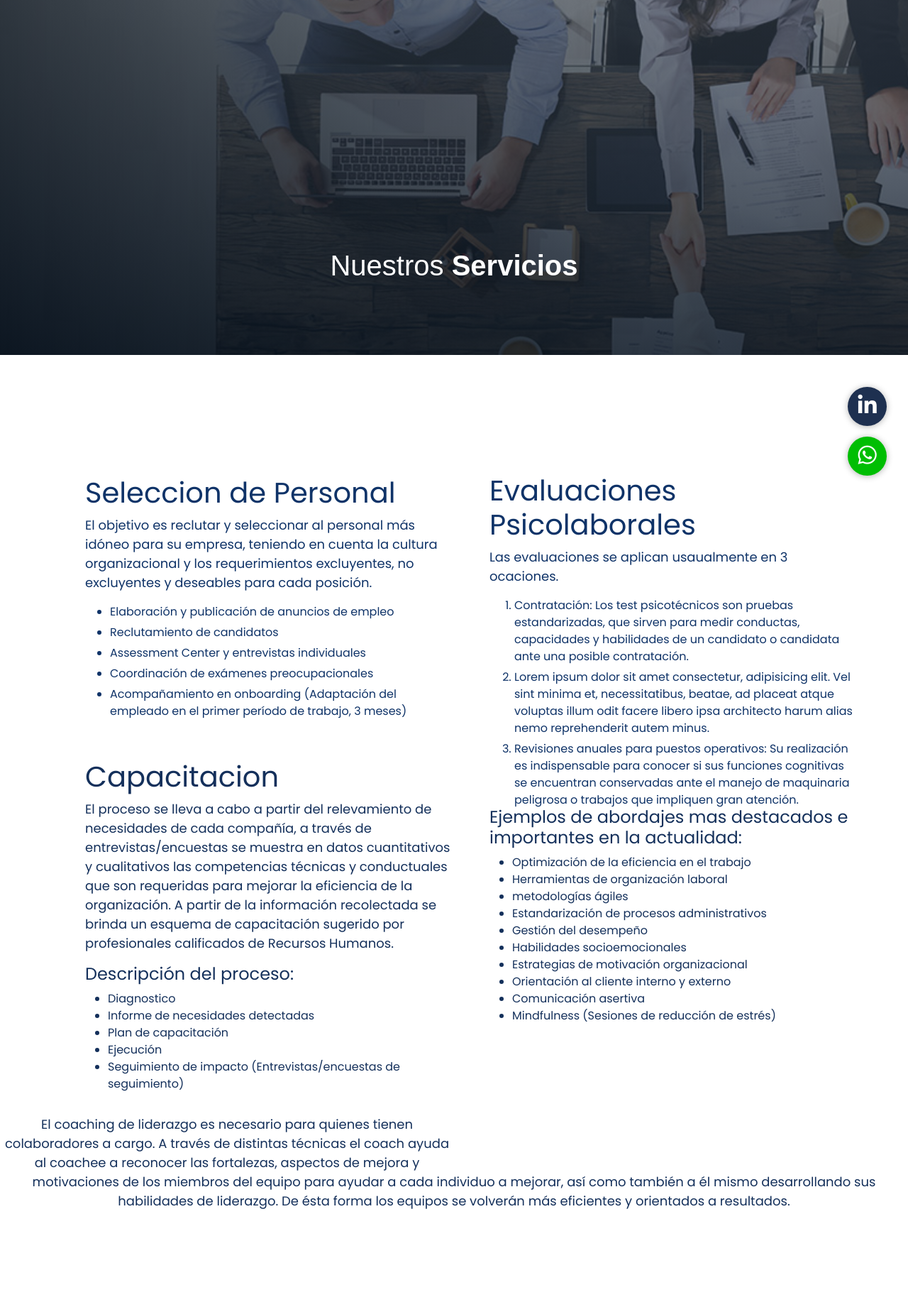
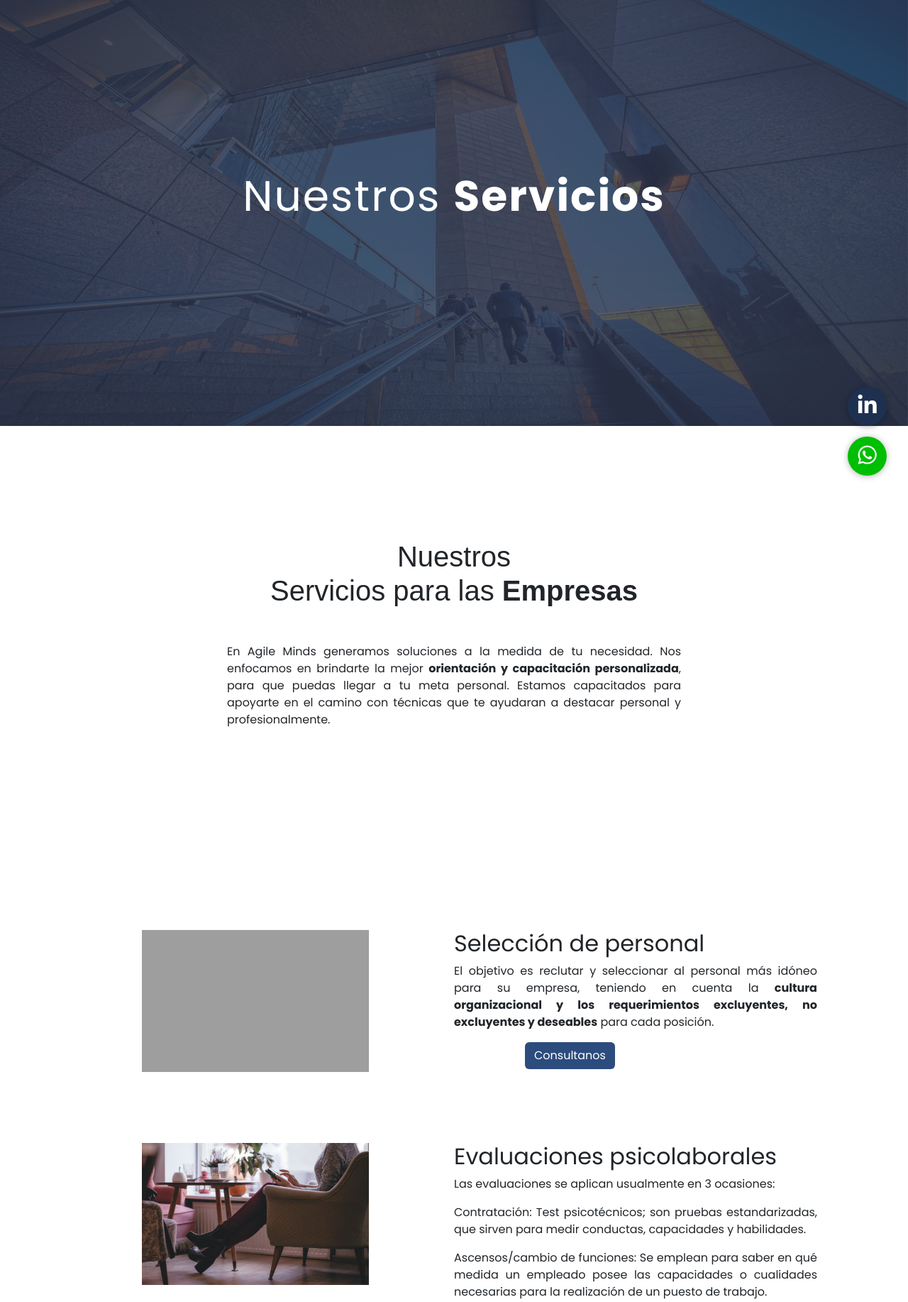
Before and after one commit to Gaby-1628/Consultora, a PHP site: page /seleccion.html in a window 1280 px wide. Shown: the part 100-1934 px from the top of the page at 71% size. Run offline with PHP 8.4, Linux system fonts and the light colour scheme; some libraries are stand-ins or nearby versions; grey boxes are pictures that could not be loaded.

Commit message:
Se conecto el boton de linkedin, y se rediseño la seccion de Empresas

```diff
--- a/css/style.css
+++ b/css/style.css
@@ -797,24 +797,23 @@ footer {
     float: left;
     width: 400px;
     height: 120px;
+    display: flex;
+    justify-content: center;
+    align-items: center;
     color: #000000;
 }
 
 #redes h3 {
     font-size: 20px;
-    display: flex;
-    justify-content: center;
-    margin-top: 20px;
+    font-weight: bold;
 }
 
-#redes .fa-brands {
-    color: #000000;
-    margin-left: 20px;
-}
-
-.whatsapp {
+/* .whatsapp {
     margin-left: 100px;
     color: #000000;
+} */
+.whatsapp i {
+    padding: 0 10px;
 }
 
 #text {
@@ -833,7 +832,7 @@ footer {
 
 .fa-envelope,
 .fa-linkedin {
-    padding: 0 20px;
+    padding: 0 10px;
 }
 
 /* ------------------------------------------------------------ */
@@ -846,7 +845,7 @@ footer {
     margin-top: 100px;
 }
 
-#tcn h1 {
+#tcn h2 {
     text-align: center;
     margin-top: 100px;
     font-family: Arial, Helvetica, sans-serif;
@@ -881,7 +880,7 @@ footer {
     margin-top: 100px;
     font-family: Arial, Helvetica, sans-serif;
     font-size: 40px;
-    margin-bottom: 70px;
+    margin-bottom: 50px;
 }
 
 #one p {
@@ -890,16 +889,11 @@ footer {
     text-align: justify;
 }
 
-#exaples_item {
-    width: 100%;
-    height: 800px;
-    display: flex;
-}
-
 .content_item {
     width: 100%;
-    height: 300px;
+    height: auto;
     display: flex;
+    padding: 50px 0;
     background: #fff;
 }
 
--- a/seleccion.html
+++ b/seleccion.html
@@ -8,9 +8,11 @@
     <title>Agile Minds</title>
     <link href="https://cdn.jsdelivr.net/npm/bootstrap@5.3.0-alpha1/dist/css/bootstrap.min.css" rel="stylesheet"
         integrity="sha384-GLhlTQ8iRABdZLl6O3oVMWSktQOp6b7In1Zl3/Jr59b6EGGoI1aFkw7cmDA6j6gD" crossorigin="anonymous">
+    <script src="https://cdn.jsdelivr.net/npm/bootstrap@5.3.0-alpha1/dist/js/bootstrap.bundle.min.js"
+        integrity="sha384-w76AqPfDkMBDXo30jS1Sgez6pr3x5MlQ1ZAGC+nuZB+EYdgRZgiwxhTBTkF7CXvN"
+        crossorigin="anonymous"></script>
     <script src="https://kit.fontawesome.com/623d2400f0.js" crossorigin="anonymous"></script>
     <link rel="stylesheet" href="css/style.css">
-    <link rel="stylesheet" href="css/seleccion.css">
     <script src="js/scrollreveal.js"></script>
     <link rel="stylesheet" href="php/contacto.php">
 </head>
@@ -87,112 +89,96 @@
                 </div>
             </section>
         </nav>
-        <section id="banner">
-            <h1>Nuestros <strong>Servicios</strong></h1>
+        <section class="header">
+            <div class="banner">
+                <div id="carouselExampleSlidesOnly" class="carousel slide" data-bs-ride="carousel">
+                    <div class="carousel-inner">
+                        <div class="carousel-item active">
+                            <img src="Img/stairs-6133971_1920.jpg" class="d-block w-100" alt="...">
+                        </div>
+                        <div class="carousel-item">
+                            <img src="Img/office-820390_1920.jpg" class="d-block w-100" alt="...">
+                        </div>
+                        <div class="carousel-item">
+                            <img src="Img/laptops.jpg" class="d-block w-100" alt="...">
+                        </div>
+                    </div>
+                </div>
+            </div>
+            <div class="banner-overlay"></div>
+            <div class="header-serv">
+                <h1>Nuestros <strong>Servicios</strong></h1>
+            </div>
         </section>
     </header>
     <main>
-        <!--  <section id="info">
-            <p>El proceso de selección es el conjunto de etapas o pasos que tienen como objetivo reclutar y seleccionar al personal más idóneo para un puesto de trabajo en una empresa.</p>
-        </section>  -->
-
-        <!--  <section id="revelamiento-">
-            <div id="revelamiento">
-                <img src="img/seleccion2.avif" alt="">
+        <section id="one">
+            <h2>Nuestros <br> Servicios para las <strong>Empresas</strong></h2>
+            <p>
+                En Agile Minds generamos soluciones a la medida de tu necesidad. Nos enfocamos en brindarte la mejor <strong>orientación y capacitación personalizada</strong>, para que puedas llegar a tu meta personal. Estamos capacitados para apoyarte en el camino con técnicas que te ayudaran a destacar personal y profesionalmente.
+            </p>
+        </section>
+        <article class="content_item">
+            <div class="img">
+                <img src="Img/team.jpg">
+            </div>
+            <div class="text_item">
+                <h2>Selección de personal</h2>
                 <p>
-                    •	Elaboración y publicación de anuncios de empleo <br>
-                    •	Reclutamiento de candidatos <br>
-                    •	Assessment Center y entrevistas individuales <br>
-                    •	Coordinación de exámenes preocupacionales <br>
-                    •	Acompañamiento en onboarding (Adaptación del empleado en el primer período de trabajo, 3 meses) <br>
+                    El objetivo es reclutar y seleccionar al personal más idóneo para su empresa, teniendo en cuenta la <strong>cultura organizacional y los requerimientos excluyentes, no excluyentes y deseables</strong> para cada posición.
                 </p>
+                <a href="form-presu.html" class="btn">Consultanos </a>
             </div>
-        </section>-->
-
-        <section id="empresass">
-            <div id="selec">
-                <h1> Seleccion de Personal</h1>
-                <p id="par"> El objetivo es reclutar y seleccionar al personal más idóneo para su empresa, teniendo
-                    en cuenta la cultura organizacional y los requerimientos excluyentes, no excluyentes y deseables
-                    para cada posición.
+        </article>
+        <article class="content_item">
+            <div class="img">
+                <img src="Img/food-2940553_1920.jpg">
+            </div>
+            <div class="text_item service">
+                <h2>Evaluaciones psicolaborales</h2>
+                <p>
+                    Las evaluaciones se aplican usualmente en 3 ocasiones:
                 </p>
-                <ul>
-                    <li>Elaboración y publicación de anuncios de empleo</li>
-                    <li>Reclutamiento de candidatos</li>
-                    <li>Assessment Center y entrevistas individuales</li>
-                    <li>Coordinación de exámenes preocupacionales</li>
-                    <li>Acompañamiento en onboarding (Adaptación del empleado en el primer período de trabajo, 3
-                        meses)</li>
-                </ul>
+                <p>
+                    Contratación: Test psicotécnicos; son pruebas estandarizadas, que sirven para medir conductas, capacidades y habilidades.
+                </p>
+                <p>
+                    Ascensos/cambio de funciones: Se emplean para saber en qué medida un empleado posee las capacidades o cualidades necesarias para la realización de un puesto de trabajo.
+                </p>
+                <p>
+                    Revisiones anuales para puestos operativos: El proceso se lleva a cabo a partir del relevamiento de necesidades de cada compañía, a través de entrevistas/encuestas. A partir de la información recolectada se brinda un esquema de capacitación sugerido por profesionales calificados de Recursos Humanos.
+                </p>
+                <a href="form-presu.html" class="btn">Consultanos</a>
             </div>
-
-            <div id="empresas">
-                <h1>Evaluaciones Psicolaborales</h1>
-                <p id="par">Las evaluaciones se aplican usaualmente en 3 ocaciones.</p>
-                <ol>
-                    <li>Contratación: Los test psicotécnicos son pruebas estandarizadas, que sirven para medir
-                        conductas, capacidades y habilidades de un candidato o candidata ante una posible
-                        contratación.</li>
-                    <li>Lorem ipsum dolor sit amet consectetur, adipisicing elit. Vel sint minima et,
-                        necessitatibus, beatae, ad placeat atque voluptas illum odit facere libero ipsa architecto
-                        harum alias nemo reprehenderit autem minus.</li>
-                    <li>Revisiones anuales para puestos operativos: Su realización es indispensable para conocer si
-                        sus funciones cognitivas se encuentran conservadas ante el manejo de maquinaria peligrosa o
-                        trabajos que impliquen gran atención.</li>
-                </ol>
+        </article>
+        <article class="content_item">
+            <div class="img">
+                <img src="Img/man-593333_1920.jpg">
             </div>
-        </section>
-        <section id="capac">
-            <div id="cap">
-                <h1>Capacitacion</h1>
-                <p id="par">El proceso se lleva a cabo a partir del relevamiento de necesidades de cada compañía, a
-                    través de entrevistas/encuestas se muestra en datos cuantitativos y cualitativos las
-                    competencias técnicas y conductuales que son requeridas para mejorar la eficiencia de la
-                    organización. A partir de la información recolectada se brinda un esquema de capacitación
-                    sugerido por profesionales calificados de Recursos Humanos.
+            <div class="text_item">
+                <h2>Capacitación</h2>
+                <p>
+                    El proceso se lleva a cabo a partir del relevamiento de necesidades de cada compañía, a través de <strong>entrevistas/encuestas se muestra en datos cuantitativos y cualitativos las competencias técnicas y conductuales</strong> que son requeridas para mejorar la eficiencia de la organización. A partir de la información recolectada se brinda un esquema de capacitación sugerido por profesionales calificados de Recursos Humanos.
                 </p>
-                <h4>Descripción del proceso:</h4>
-                <ul>
-                    <li>Diagnostico</li>
-                    <li>Informe de necesidades detectadas</li>
-                    <li>Plan de capacitación</li>
-                    <li>Ejecución</li>
-                    <li>Seguimiento de impacto (Entrevistas/encuestas de seguimiento)
-                    </li>
-                </ul>
+                <a href="form-presu.html" class="btn">Consultanos</a>
             </div>
-            <div id="ej">
-                <h4>Ejemplos de abordajes mas destacados e importantes en la actualidad:</h4>
-                <ul>
-                    <li>Optimización de la eficiencia en el trabajo</li>
-                    <li>Herramientas de organización laboral</li>
-                    <li>metodologías ágiles</li>
-                    <li>Estandarización de procesos administrativos </li>
-                    <li>Gestión del desempeño</li>
-                    <li>Habilidades socioemocionales</li>
-                    <li>Estrategias de motivación organizacional</li>
-                    <li>Orientación al cliente interno y externo</li>
-                    <li>Comunicación asertiva</li>
-                    <li>Mindfulness (Sesiones de reducción de estrés)</li>
-                </ul>
+        </article>
+        <article class="content_item">
+            <div class="img">
+                <img src="Img/woman-5678999_1280.jpg">
             </div>
-        </section>
-        <section id="coaching">
-            <div id="capa">
-                <p id="par">El coaching de liderazgo es necesario para quienes tienen colaboradores a cargo. A
-                    través de distintas técnicas el coach ayuda al coachee a reconocer las fortalezas, aspectos de
-                    mejora y motivaciones de los miembros del equipo para ayudar a cada individuo a mejorar, así
-                    como también a él mismo desarrollando sus habilidades de liderazgo. De ésta forma los equipos se
-                    volverán más eficientes y orientados a resultados.
+            <div class="text_item">
+                <h2>Coaching para líderes</h2>
+                <p>
+                    El coaching de liderazgo es necesario para quienes tienen colaboradores a cargo. A través de distintas técnicas el coach ayuda al coachee a reconocer las fortalezas, aspectos de mejora y motivaciones de los miembros del equipo para ayudar a cada individuo a mejorar, así como también a él mismo desarrollando sus habilidades de liderazgo. <strong>De ésta forma los equipos se volverán más eficientes y orientados a resultados</strong>.
                 </p>
+                <a href="form-presu.html" class="btn">Consultanos</a>
             </div>
-        </section>
-
+        </article>
         <a href="https://api.whatsapp.com/send?phone=" class="btn-wsp" target="_blank">
             <i class="fa-brands fa-whatsapp"></i>
         </a>
-
-        <a href="#" class="btn-linkedin">
+        <a href="https://www.linkedin.com/in/agile-minds-415a0b4b" class="btn-linkedin">
             <i class="fa-brands fa-linkedin-in"></i>
         </a>
     </main>
@@ -200,15 +186,18 @@
         <section id="footer-content">
             <div id="redes">
                 <h3>&copy;2023 AgileMinds</h3>
+                <!-- <a href="#" class="whatsapp">
+                    <i class="fa-brands fa-whatsapp"></i>3489500063
+                </a> -->
+            </div>
+            <div id="text">
+                <!-- <a href="#">
+                    <i class="fa-regular fa-envelope"></i>agileminds@hormail.com
+                </a> -->
                 <a href="#" class="whatsapp">
                     <i class="fa-brands fa-whatsapp"></i>3489500063
                 </a>
-            </div>
-            <div id="text">
-                <a href="#">
-                    <i class="fa-regular fa-envelope"></i>agileminds@hormail.com
-                </a>
-                <a href="#">
+                <a href="https://www.linkedin.com/in/agile-minds-415a0b4b">
                     <i class="fa-brands fa-linkedin"></i>https://www.linkedin.com/in/agile-minds-415a0b4b/
                 </a>
             </div>
```
Also changed, not shown: empresas.html (deleted, +0 -215 lines), index.html (+10 -7 lines), individuos.html (+10 -6 lines), nosotros.html (+10 -6 lines), talleres.html (+10 -7 lines), tecnologias.html (+22 -27 lines), testimonios.html (+10 -7 lines), Img/WhatsApp Image 2023-05-25 at 3.16.22 PM.jpeg (added), Img/WhatsApp Image 2023-05-25 at 4.48.59 PM.jpeg (added), Img/office-820390_1920.jpg (added), Img/seleccion de personal.avif (deleted), Img/seleccion2.avif (deleted), Img/stairs-6133971_1920.jpg (added).
